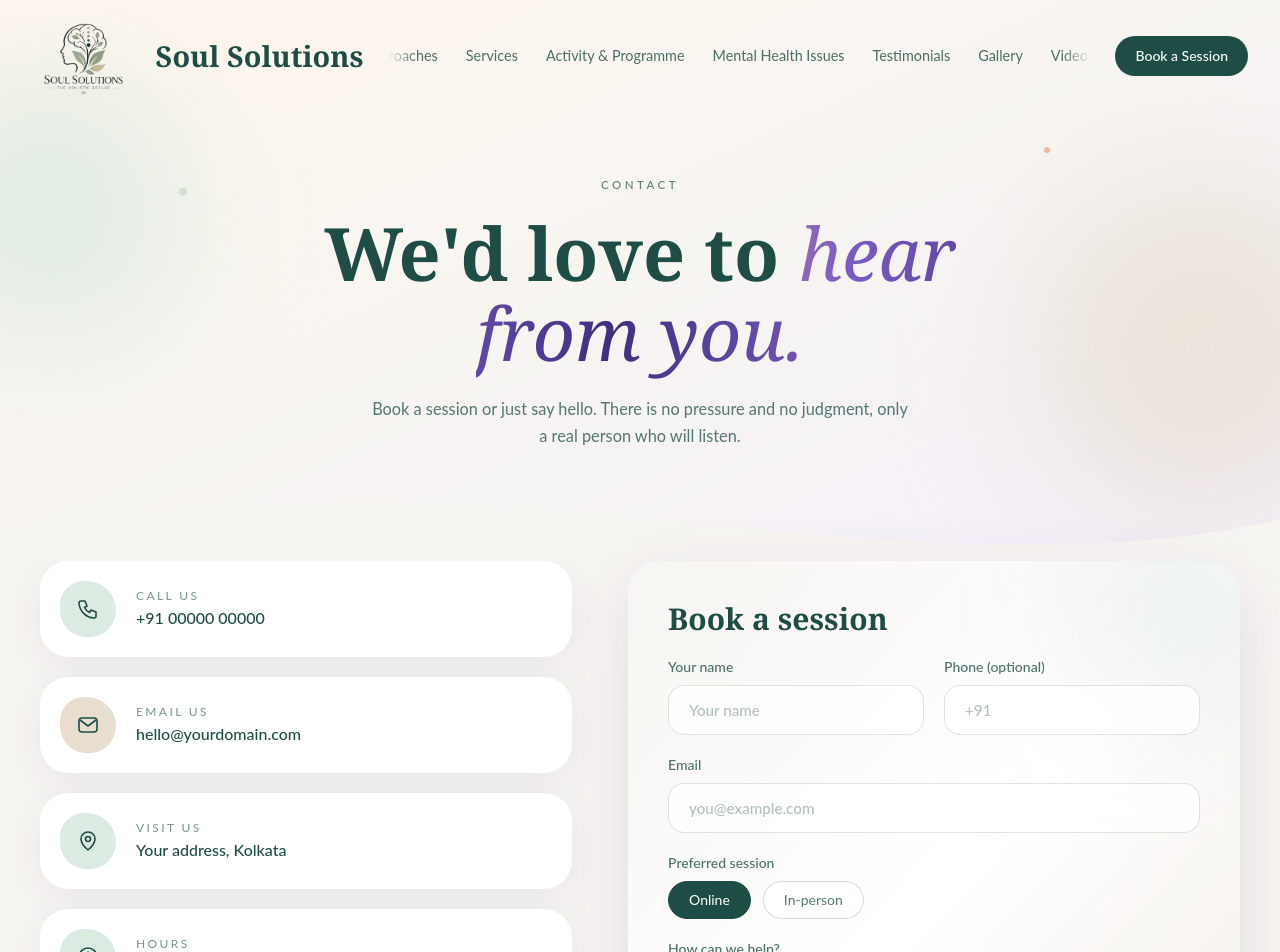
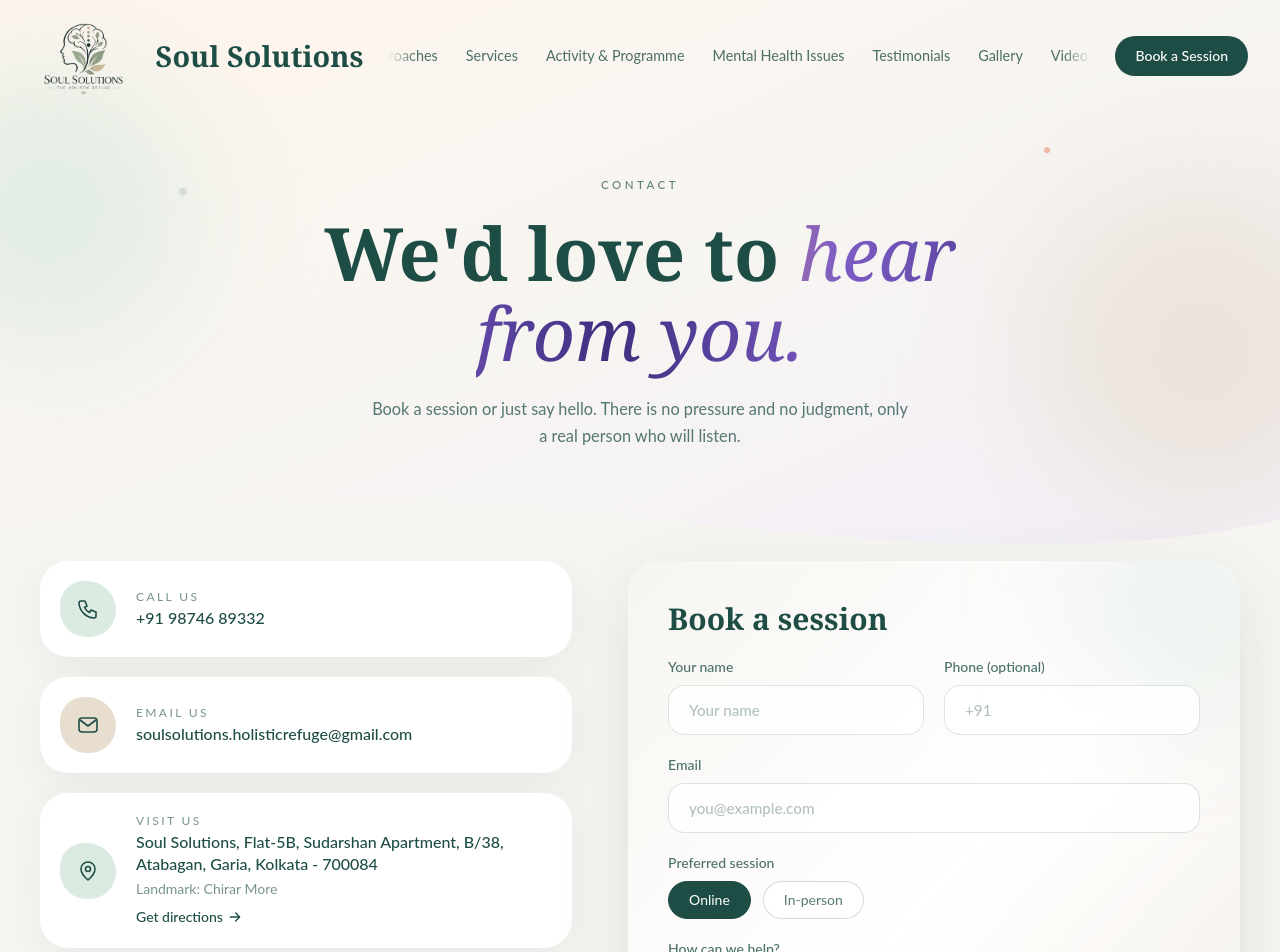
Before and after one commit to kumarnilima1512-bit/soulSolutions, a Nuxt app: page /contact in a window 1280 px wide. Shown: the top 952 px of the page. Built offline with nearby package versions, Linux system fonts and the light colour scheme.

Commit message:
chore: update contact details

```diff
--- a/app/pages/contact.vue
+++ b/app/pages/contact.vue
@@ -4,7 +4,6 @@ useSeoMeta({ title: 'Contact | Soul Solutions', description: 'Book a session or
 const form = reactive({ name: '', email: '', phone: '', mode: 'Online', message: '' })
 const sending = ref(false)
 const sent = ref(false)
-
 
 const submit = async () => {
   sending.value = true
@@ -13,12 +12,40 @@ const submit = async () => {
   sent.value = true
 }
 
-// NOTE: placeholder. Real details will be set lateer.
 const info = [
-  { label: 'Call us', value: '+91 00000 00000', href: 'tel:+910000000000', bg: 'bg-lavender', icon: '<path d="M5 4h4l2 5-2.5 1.5a11 11 0 0 0 5 5L15 13l5 2v4a2 2 0 0 1-2 2A16 16 0 0 1 3 6a2 2 0 0 1 2-2Z"/>' },
-  { label: 'Email us', value: 'hello@yourdomain.com', href: 'mailto:hello@yourdomain.com', bg: 'bg-peach', icon: '<rect x="3" y="5" width="18" height="14" rx="3"/><path d="m4 7 8 6 8-6"/>' },
-  { label: 'Visit us', value: 'Your address, Kolkata', href: '', bg: 'bg-mint', icon: '<path d="M12 21s7-6 7-11a7 7 0 0 0-14 0c0 5 7 11 7 11Z"/><circle cx="12" cy="10" r="2.5"/>' },
-  { label: 'Hours', value: 'Mon – Sat, 10am – 7pm', href: '', bg: 'bg-sky', icon: '<circle cx="12" cy="12" r="9"/><path d="M12 7v5l3 2"/>' },
+  {
+    label: 'Call us',
+    value: '+91 98746 89332',
+    href: 'tel:+919874689332',
+    external: false,
+    bg: 'bg-lavender',
+    icon: '<path d="M5 4h4l2 5-2.5 1.5a11 11 0 0 0 5 5L15 13l5 2v4a2 2 0 0 1-2 2A16 16 0 0 1 3 6a2 2 0 0 1 2-2Z"/>',
+  },
+  {
+    label: 'Email us',
+    value: 'soulsolutions.holisticrefuge@gmail.com',
+    href: 'mailto:soulsolutions.holisticrefuge@gmail.com',
+    external: false,
+    bg: 'bg-peach',
+    icon: '<rect x="3" y="5" width="18" height="14" rx="3"/><path d="m4 7 8 6 8-6"/>',
+  },
+  {
+    label: 'Visit us',
+    value: 'Soul Solutions, Flat-5B, Sudarshan Apartment, B/38, Atabagan, Garia, Kolkata - 700084',
+    note: 'Landmark: Chirar More',
+    href: 'https://maps.app.goo.gl/khGP5h69njtjg5aB8',
+    external: true,
+    bg: 'bg-mint',
+    icon: '<path d="M12 21s7-6 7-11a7 7 0 0 0-14 0c0 5 7 11 7 11Z"/><circle cx="12" cy="10" r="2.5"/>',
+  },
+  {
+    label: 'Timings',
+    value: '11:00 AM – 9:00 PM',
+    href: '',
+    external: false,
+    bg: 'bg-sky',
+    icon: '<circle cx="12" cy="12" r="9"/><path d="M12 7v5l3 2"/>',
+  },
 ]
 
 const field = 'mt-2 w-full rounded-2xl border border-plum/15 bg-white/80 px-5 py-3.5 text-[0.95rem] text-navy placeholder:text-navy/35 transition-all duration-300 focus:border-violet focus:bg-white focus:outline-none focus:ring-4 focus:ring-violet/15'
@@ -42,14 +69,21 @@ const field = 'mt-2 w-full rounded-2xl border border-plum/15 bg-white/80 px-5 py
             v-for="c in info"
             :key="c.label"
             :href="c.href || undefined"
-            class="group flex items-center gap-5 rounded-[1.75rem] bg-white p-5 shadow-[0_10px_40px_rgba(63,46,128,0.07)] transition-all duration-500 hover:-translate-y-1.5 hover:shadow-[0_24px_60px_rgba(124,92,196,0.18)]"
+            :target="c.external ? '_blank' : undefined"
+            :rel="c.external ? 'noopener' : undefined"
+            class="group flex items-center gap-5 rounded-[1.75rem] bg-white p-5 shadow-[0_10px_40px_rgba(30,77,70,0.07)] transition-all duration-500 hover:-translate-y-1.5 hover:shadow-[0_24px_60px_rgba(125,168,142,0.28)]"
           >
             <span class="flex h-14 w-14 shrink-0 items-center justify-center rounded-[45%_55%_50%_50%] text-plum transition-transform duration-500 group-hover:-translate-y-1" :class="c.bg">
               <svg viewBox="0 0 24 24" class="h-6 w-6" fill="none" stroke="currentColor" stroke-width="1.6" stroke-linecap="round" stroke-linejoin="round" aria-hidden="true" v-html="c.icon" />
             </span>
-            <span>
+            <span class="min-w-0">
               <span class="block text-xs uppercase tracking-[0.2em] text-plum/60">{{ c.label }}</span>
-              <span class="mt-0.5 block font-medium text-navy">{{ c.value }}</span>
+              <span class="mt-0.5 block break-words font-medium leading-snug text-navy">{{ c.value }}</span>
+              <span v-if="c.note" class="mt-1 block text-sm text-navy/60">{{ c.note }}</span>
+              <span v-if="c.external" class="mt-2 inline-flex items-center gap-1 text-sm font-medium text-plum">
+                Get directions
+                <svg viewBox="0 0 24 24" class="h-4 w-4 transition-transform duration-300 group-hover:translate-x-1" fill="none" stroke="currentColor" stroke-width="2" stroke-linecap="round" stroke-linejoin="round" aria-hidden="true"><path d="M5 12h14M13 6l6 6-6 6" /></svg>
+              </span>
             </span>
           </component>
 
@@ -63,7 +97,7 @@ const field = 'mt-2 w-full rounded-2xl border border-plum/15 bg-white/80 px-5 py
         </div>
 
         <!-- Form -->
-        <div class="relative overflow-hidden rounded-[2rem] bg-gradient-to-br from-lavender-soft via-white to-peach/40 p-7 shadow-[0_20px_70px_rgba(63,46,128,0.12)] sm:p-10">
+        <div class="relative overflow-hidden rounded-[2rem] bg-gradient-to-br from-lavender-soft via-white to-peach/40 p-7 shadow-[0_20px_70px_rgba(30,77,70,0.12)] sm:p-10">
           <div class="pointer-events-none absolute -right-16 -top-16 h-56 w-56 animate-blob-a rounded-full bg-violet/15 blur-3xl max-md:animate-none" aria-hidden="true" />
 
           <Transition
@@ -119,7 +153,7 @@ const field = 'mt-2 w-full rounded-2xl border border-plum/15 bg-white/80 px-5 py
               <button
                 type="submit"
                 :disabled="sending"
-                class="group inline-flex items-center gap-2 rounded-full bg-plum px-8 py-3.5 text-sm font-medium text-white transition-all duration-300 hover:-translate-y-0.5 hover:shadow-[0_10px_34px_rgba(124,92,196,0.5)] disabled:opacity-60"
+                class="group inline-flex items-center gap-2 rounded-full bg-plum px-8 py-3.5 text-sm font-medium text-white transition-all duration-300 hover:-translate-y-0.5 hover:shadow-[0_10px_34px_rgba(30,77,70,0.4)] disabled:opacity-60"
               >
                 {{ sending ? 'Sending…' : 'Send message' }}
                 <svg viewBox="0 0 24 24" class="h-4 w-4 transition-transform duration-300 group-hover:translate-x-1" fill="none" stroke="currentColor" stroke-width="2" stroke-linecap="round" stroke-linejoin="round" aria-hidden="true"><path d="M5 12h14M13 6l6 6-6 6" /></svg>
```
